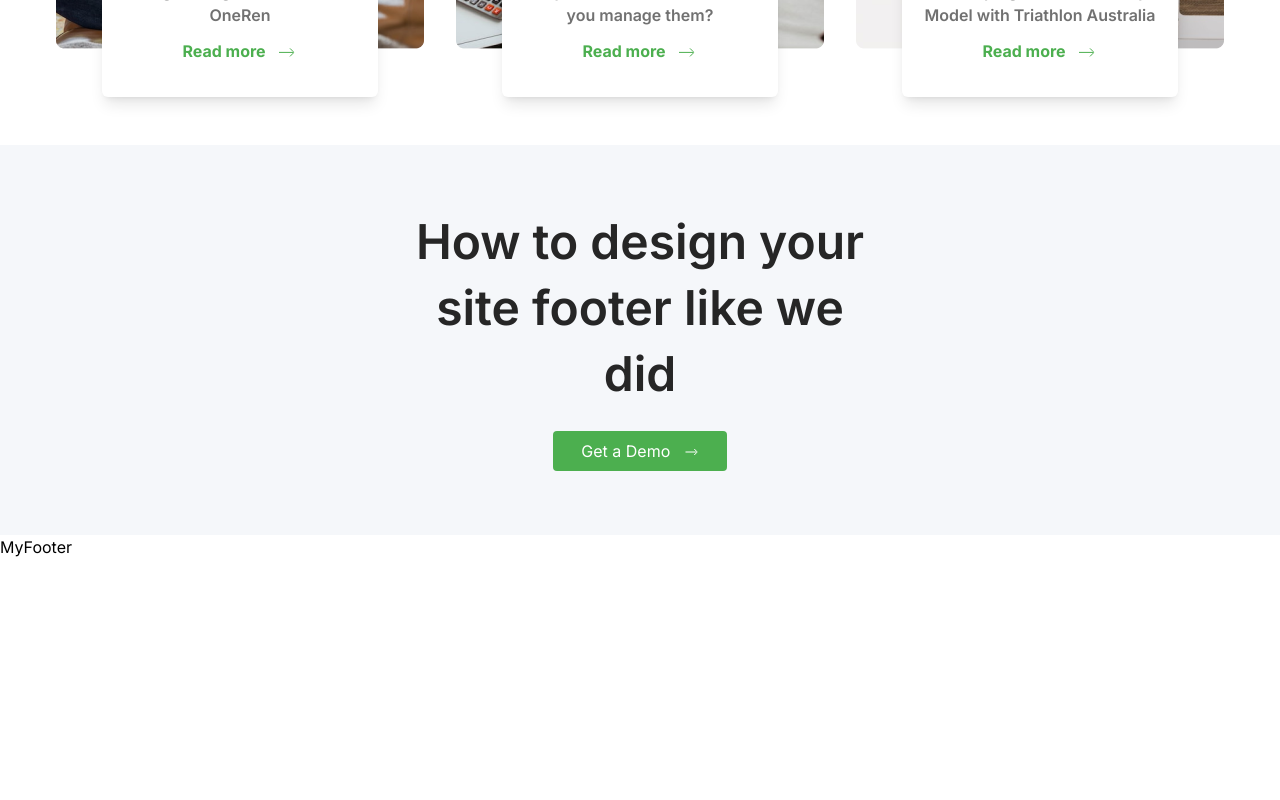
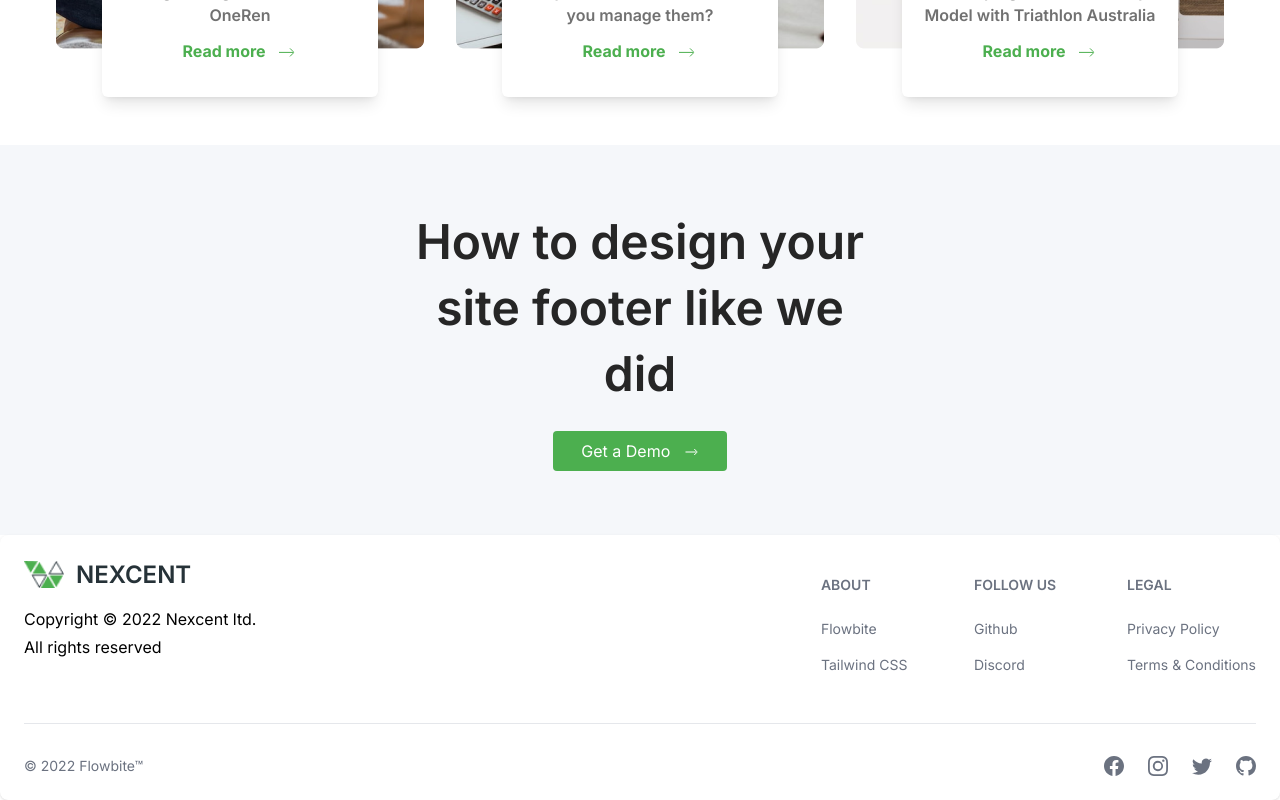
Before and after one commit to septianadip17/slicing-exercise-part4, a React (Vite) app: page / in a window 1280 px wide. Shown: the part 3984-4784 px from the top of the page. Before the commit the page ends 4543 px from the top, so only its background shows below. Built offline with nearby package versions, Linux system fonts and the light colour scheme.

Commit message:
footer finished

```diff
--- a/src/components/MyFooter.jsx
+++ b/src/components/MyFooter.jsx
@@ -1,9 +1,67 @@
-import React from 'react'
+import React from "react";
+import { Footer } from "flowbite-react";
+import { BsFacebook, BsGithub, BsInstagram, BsTwitter } from "react-icons/bs";
+import logo from "../assets/logo.png";
 
 const MyFooter = () => {
   return (
-    <div>MyFooter</div>
-  )
-}
+    <Footer container>
+      <div className="w-full">
+        <div className="grid w-full justify-between sm:flex sm:justify-between md:flex md:grid-cols-1">
+          <div className="space-y-4 mb-8">
+            <a
+              href=""
+              className="text-2xl font-semibold flex items-center space-x-3"
+            >
+              <img
+                src={logo}
+                alt=""
+                className="w-10 inline-block items-center"
+              />
+              <span className="text-[#263238]">NEXCENT</span>
+            </a>
+            <div>
+              <p className="mb-1">Copyright © 2022 Nexcent ltd.</p>
+              <p>All rights reserved</p>
+            </div>
+          </div>
+          <div className="grid grid-cols-2 gap-8 sm:mt-4 sm:grid-cols-3 sm:gap-6">
+            <div>
+              <Footer.Title title="about" />
+              <Footer.LinkGroup col>
+                <Footer.Link href="#">Flowbite</Footer.Link>
+                <Footer.Link href="#">Tailwind CSS</Footer.Link>
+              </Footer.LinkGroup>
+            </div>
+            <div>
+              <Footer.Title title="Follow us" />
+              <Footer.LinkGroup col>
+                <Footer.Link href="#">Github</Footer.Link>
+                <Footer.Link href="#">Discord</Footer.Link>
+              </Footer.LinkGroup>
+            </div>
+            <div>
+              <Footer.Title title="Legal" />
+              <Footer.LinkGroup col>
+                <Footer.Link href="#">Privacy Policy</Footer.Link>
+                <Footer.Link href="#">Terms &amp; Conditions</Footer.Link>
+              </Footer.LinkGroup>
+            </div>
+          </div>
+        </div>
+        <Footer.Divider />
+        <div className="w-full sm:flex sm:items-center sm:justify-between">
+          <Footer.Copyright href="#" by="Flowbite™" year={2022} />
+          <div className="mt-4 flex space-x-6 sm:mt-0 sm:justify-center">
+            <Footer.Icon href="#" icon={BsFacebook} />
+            <Footer.Icon href="#" icon={BsInstagram} />
+            <Footer.Icon href="#" icon={BsTwitter} />
+            <Footer.Icon href="#" icon={BsGithub} />
+          </div>
+        </div>
+      </div>
+    </Footer>
+  );
+};
 
-export default MyFooter
+export default MyFooter;
```
